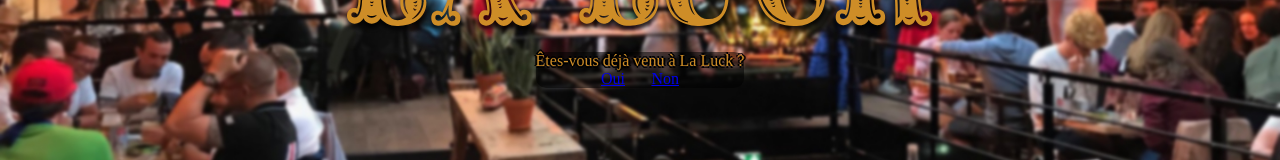
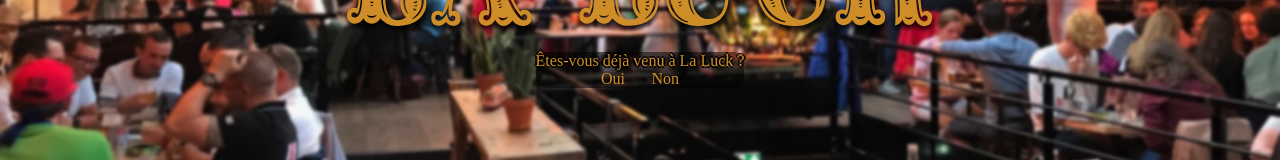
Before and after one commit to swanyptx/lucky-p, a Next.js app: page / in a window 1280 px wide. Shown: the part 452-612 px from the top of the page. Built offline with nearby package versions, Linux system fonts and the light colour scheme.

Commit message:
Minor Update

```diff
--- a/components/BasicSection.js
+++ b/components/BasicSection.js
@@ -26,7 +26,7 @@
     };
 
     return (
-        <section className={`${section} flex justify-center items-center lg:py-20 py-10`}>
+        <section id={section} className={`${section} flex justify-center items-center lg:py-20 py-10`}>
             <div data-aos="fade-up" className={reverse ? `container lg:flex-row flex-col flex lg:flex-row-reverse justify-between items-center lg:py-8 ` : `container flex justify-center items-center lg:py-8 grid lg:grid-cols-2 sm:grid-cols-1`}>
                 <div className={reverse ? `${section}-img flex flex-1 justify-end items-center hidden md:block` : `${section}-img flex flex-1 justify-start items-center hidden md:block`}>
                     <figure>
--- a/pages/index.js
+++ b/pages/index.js
@@ -18,6 +18,7 @@
     if (isAlreadyCame == "Customer") {
       return (
         <div>
+          <SocialNetwork/>
           <Calendar />
           <Booking />
           <Footer />
@@ -92,16 +93,16 @@
         <Navbar></Navbar>
         <div className="header_title">
           <h1>Bienvenue à</h1>
-          <img className="p-3" src="/assets/img/logo/logo_laluck.svg" alt="La Luck" />
+          <img className="p-3" src="/assets/img/logo/logo_laluck.svg" alt="La Luck"/>
         </div>
         <div className="choice mt-4 p-4 text-center">
           <p> Êtes-vous déjà venu à La Luck ?</p>
           <div className="buttons mt-2">
-            <a className="text-white font-bold py-2  mx-1 md:mx-3 lg:mx-5 px-4 rounded" href="/#socialNetwork" onClick={() => setIsAlreadyCame("Customer")}>
+            <a className="text-white font-bold py-2  mx-1 md:mx-3 lg:mx-5 px-4 rounded" onClick={() => setIsAlreadyCame("Customer")}>
               Oui
                     </a>
 
-            <a className="text-white font-bold py-2 mx-1 md:mx-3 lg:mx-5 px-4 rounded" href="#concept" onClick={() => setIsAlreadyCame("NewCustomer")}>
+            <a className="text-white font-bold py-2 mx-1 md:mx-3 lg:mx-5 px-4 rounded" onClick={() => setIsAlreadyCame("NewCustomer")}>
               Non
                     </a>
 
```
